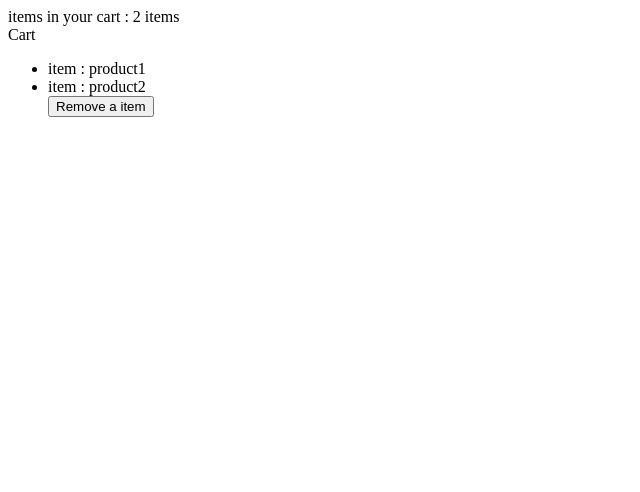
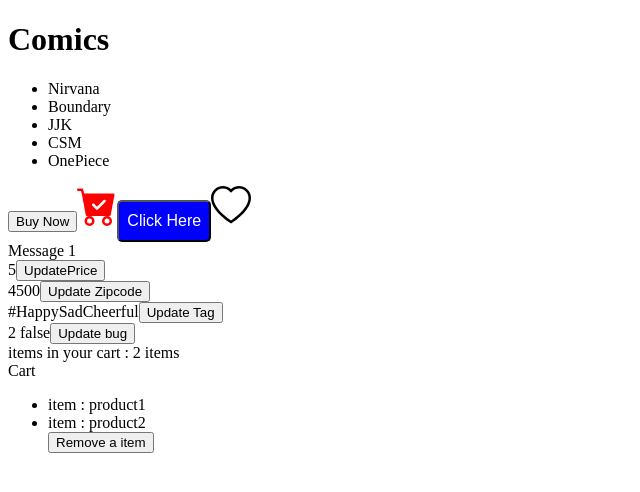
Before and after one commit to animesh0701/comic_app, a React (Vite) app: page / in a window 1280 px wide. Shown: the top 492 px of the page, without its empty margins (0-640 px from the left). Built offline with nearby package versions, Linux system fonts and the light colour scheme; the HTML template or start-up script is replaced by a standard one.

Commit message:
Updating multiple components1

```diff
--- a/src/App.tsx
+++ b/src/App.tsx
@@ -30,7 +30,7 @@ function App() {
   };
   return (
     <div>
-      {/*<ListGroup
+      <ListGroup
         items={comics}
         heading="Comics"
         onSelectItem={handleSelectItem}
@@ -50,7 +50,7 @@ function App() {
       <UpdateZip />
       <UpdateTag />
       <UpdateBug />
-      */}
+
       <Navbar items={cartItem} />
       <Cart items={cartItem} clickHandler={HandleClick} />
     </div>
```
